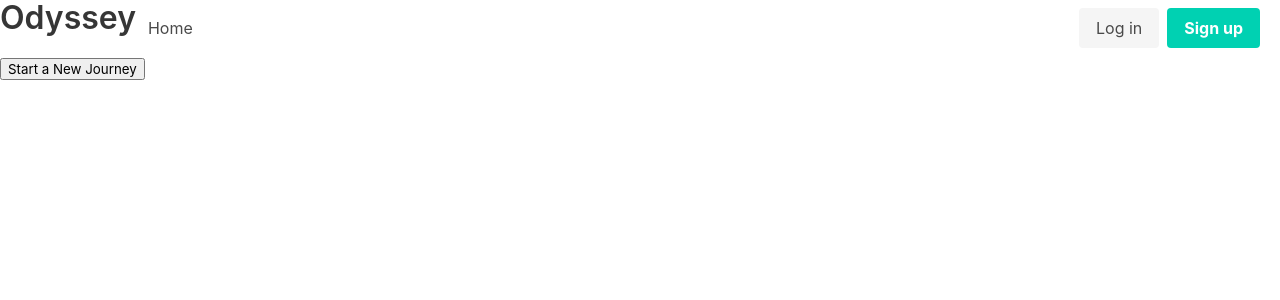
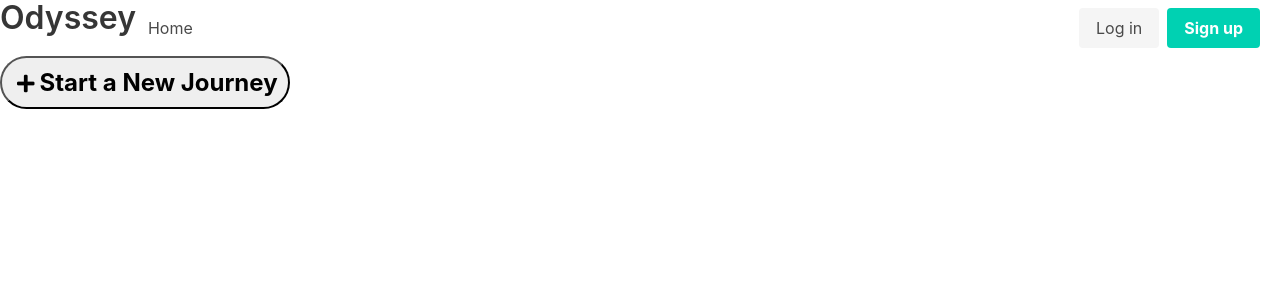
Before and after one commit to hill1635/trip-planner, a React (Create React App) app in the folder client/: page / in a window 1280 px wide. Shown: the top 300 px of the page. Built offline with nearby package versions, Linux system fonts and the light colour scheme.

Commit message:
Stylesheet imported.  Basic StartBtn styling.

```diff
--- a/client/src/components/StartBtn/index.js
+++ b/client/src/components/StartBtn/index.js
@@ -1,7 +1,13 @@
 import React from "react";
+import "./style.scss";
 
 function StartBtn() {
-  return <button>Start a New Journey</button>;
+  return (
+    <button className="startBtn">
+      <i class="fas fa-plus plus"></i>
+      Start a New Journey
+    </button>
+  );
 }
 
 export default StartBtn;
--- a/client/src/components/StartBtn/style.scss
+++ b/client/src/components/StartBtn/style.scss
@@ -0,0 +1,12 @@
+.startBtn {
+    border-radius: 150px;
+    padding: 10px;
+    font-weight: bold;
+    font-size: 24px;
+    cursor: pointer;
+}
+
+.plus {
+    font-size: 20px;
+    margin: 0px 5px 0px 5px;
+}
```
